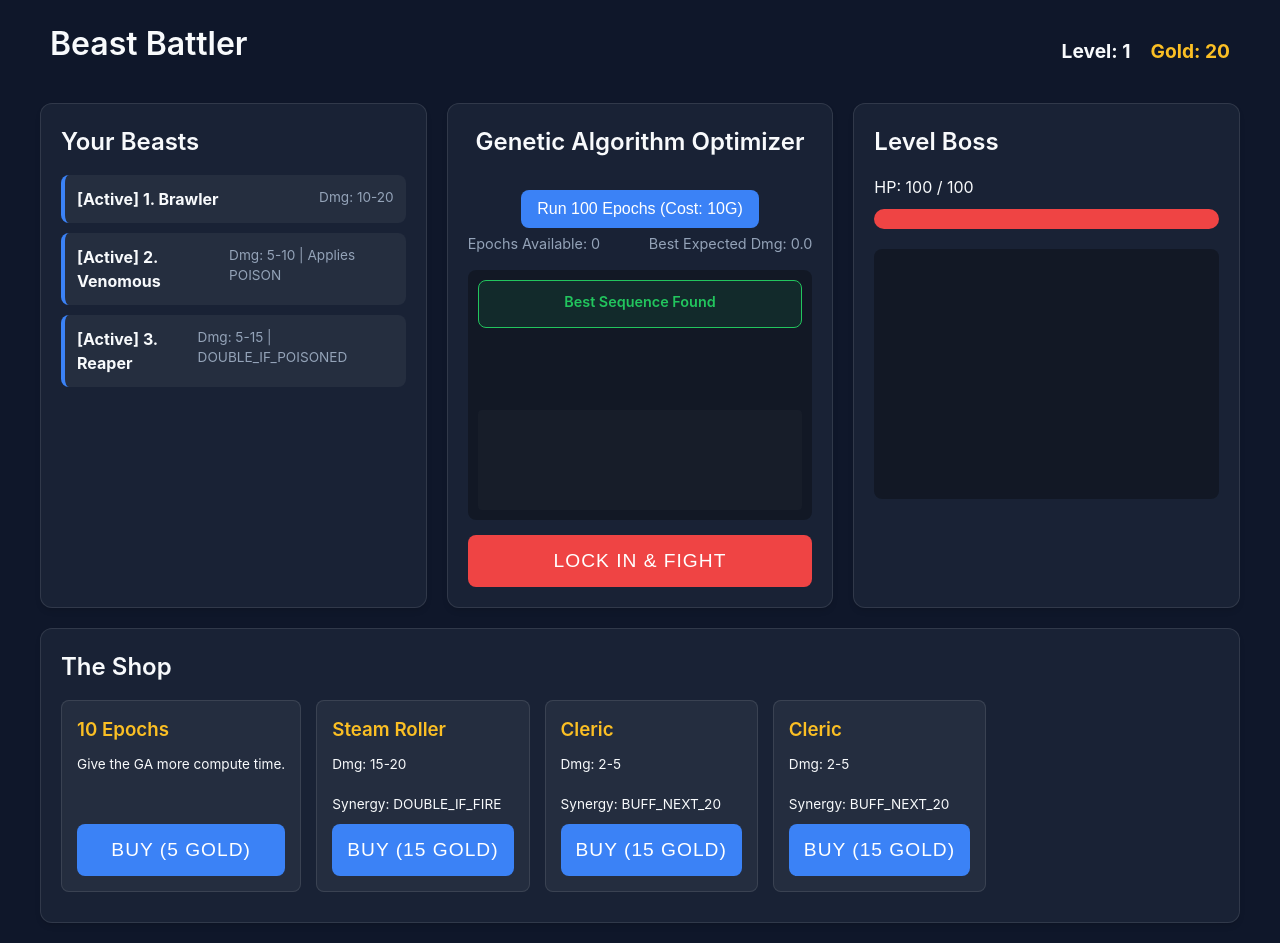
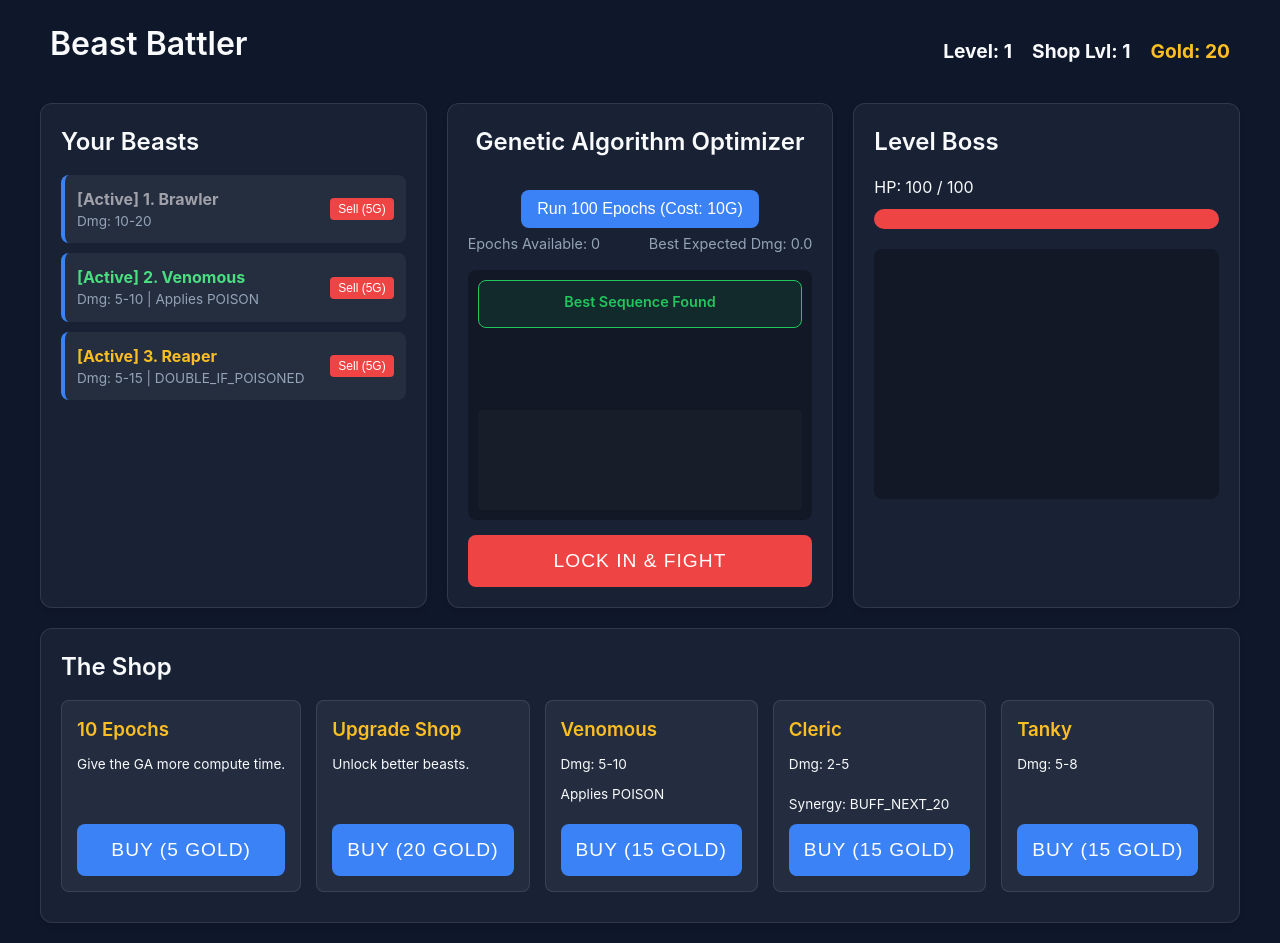
Before and after one commit to Konsttakis/ReinforcementGame, a website built with Vite: page index.html in a window 1280 px wide. Built offline with nearby package versions, Linux system fonts and the light colour scheme.

Commit message:
feat: add shop levels, rarity tiers, selling, and slower GA

```diff
--- a/index.html
+++ b/index.html
@@ -12,6 +12,7 @@
         <h1>Beast Battler</h1>
         <div class="stats">
           <div class="stat">Level: <span id="level-display">1</span></div>
+          <div class="stat">Shop Lvl: <span id="shop-level-display">1</span></div>
           <div class="stat gold">Gold: <span id="gold-display">100</span></div>
         </div>
       </header>
--- a/src/main.js
+++ b/src/main.js
@@ -1,16 +1,24 @@
 import { createBeast, calculateDamage } from './combat.js';
 import { orderCrossover, mutateSwap } from './ga.js';
 import { buyBeast, buyEpochs } from './economy.js';
+
+function makeBeast(name, min, max, stat, syn, rarity) {
+  const b = createBeast(name, min, max, stat, syn);
+  b.rarity = rarity;
+  return b;
+}
 
 // --- Game State ---
 let state = {
   level: 1,
   gold: 20, // Start with some gold to buy initial epochs
   epochs: 0,
+  shopLevel: 1,
+  upgradeCost: 20,
   beasts: [
-    createBeast('Brawler', 10, 20, null, null),
-    createBeast('Venomous', 5, 10, 'POISON', null),
-    createBeast('Reaper', 5, 15, null, 'DOUBLE_IF_POISONED')
+    makeBeast('Brawler', 10, 20, null, null, 'Common'),
+    makeBeast('Venomous', 5, 10, 'POISON', null, 'Uncommon'),
+    makeBeast('Reaper', 5, 15, null, 'DOUBLE_IF_POISONED', 'Legendary')
   ]
 };
 
@@ -25,6 +33,7 @@ const POP_SIZE = 20;
 
 // --- DOM Elements ---
 const elLevel = document.getElementById('level-display');
+const elShopLevel = document.getElementById('shop-level-display');
 const elGold = document.getElementById('gold-display');
 const elEpochs = document.getElementById('epochs-display');
 const elBestDmg = document.getElementById('best-dmg-display');
@@ -55,6 +64,7 @@ function init() {
 // --- UI Updates ---
 function updateUI() {
   elLevel.textContent = state.level;
+  elShopLevel.textContent = state.shopLevel;
   elGold.textContent = state.gold;
   elEpochs.textContent = state.epochs;
   elBestDmg.textContent = bestExpectedDmg.toFixed(1);
@@ -70,10 +80,24 @@ function renderBeasts() {
     div.className = 'beast-item';
     const status = idx < 5 ? 'Active' : 'Bench';
     div.innerHTML = `
-      <div class="beast-name">[${status}] ${idx + 1}. ${b.name}</div>
-      <div class="beast-stats">Dmg: ${b.minDamage}-${b.maxDamage} ${b.appliesStatus ? `| Applies ${b.appliesStatus}` : ''} ${b.synergy ? `| ${b.synergy}` : ''}</div>
+      <div class="beast-header">
+        <div class="beast-info">
+          <div class="beast-name rarity-${b.rarity}">[${status}] ${idx + 1}. ${b.name}</div>
+          <div class="beast-stats">Dmg: ${b.minDamage}-${b.maxDamage} ${b.appliesStatus ? `| Applies ${b.appliesStatus}` : ''} ${b.synergy ? `| ${b.synergy}` : ''}</div>
+        </div>
+        <button class="btn-sell">Sell (5G)</button>
+      </div>
     `;
     if (idx >= 5) div.style.opacity = '0.6';
+
+    div.querySelector('.btn-sell').onclick = () => {
+      if (btnFight.disabled && bossHp > 0) return; // Prevent selling during computing/fighting
+      state.beasts.splice(idx, 1);
+      state.gold += 5;
+      updateUI();
+      renderBeasts();
+    };
+
     elBeastSlots.appendChild(div);
   });
 }
@@ -88,16 +112,18 @@ function logCombat(msg, type = 'normal') {
 
 // --- Shop Logic ---
 const shopPool = [
-  () => createBeast('Tanky', 5, 8, null, null),
-  () => createBeast('Assassin', 20, 40, null, null),
-  () => createBeast('Fire Element', 10, 15, 'FIRE', null),
-  () => createBeast('Ice Element', 10, 15, 'ICE', null),
-  () => createBeast('Steam Roller', 15, 20, null, 'DOUBLE_IF_FIRE'),
-  () => createBeast('Leech', 5, 10, 'VULNERABLE', null),
-  () => createBeast('Electric Eel', 10, 15, 'SHOCK', null),
-  () => createBeast('Thunderbird', 15, 25, null, 'TRIPLE_IF_SHOCK'),
-  () => createBeast('Gargoyle', 20, 30, null, 'CONSUME_POISON'),
-  () => createBeast('Cleric', 2, 5, null, 'BUFF_NEXT_20')
+  () => makeBeast('Tanky', 5, 8, null, null, 'Common'),
+  () => makeBeast('Brawler', 10, 20, null, null, 'Common'),
+  () => makeBeast('Leech', 5, 10, 'VULNERABLE', null, 'Uncommon'),
+  () => makeBeast('Cleric', 2, 5, null, 'BUFF_NEXT_20', 'Uncommon'),
+  () => makeBeast('Venomous', 5, 10, 'POISON', null, 'Uncommon'),
+  () => makeBeast('Fire Element', 10, 15, 'FIRE', null, 'Rare'),
+  () => makeBeast('Ice Element', 10, 15, 'ICE', null, 'Rare'),
+  () => makeBeast('Electric Eel', 10, 15, 'SHOCK', null, 'Rare'),
+  () => makeBeast('Steam Roller', 15, 20, null, 'DOUBLE_IF_FIRE', 'Epic'),
+  () => makeBeast('Thunderbird', 15, 25, null, 'TRIPLE_IF_SHOCK', 'Epic'),
+  () => makeBeast('Gargoyle', 20, 30, null, 'CONSUME_POISON', 'Legendary'),
+  () => makeBeast('Reaper', 5, 15, null, 'DOUBLE_IF_POISONED', 'Legendary')
 ];
 
 function generateShop() {
@@ -112,25 +138,61 @@ function generateShop() {
     <button class="btn full-width">Buy (5 Gold)</button>
   `;
   epochCard.querySelector('button').onclick = () => {
-    state = buyEpochs(state, 5);
-    // Because the economy tool expects exactly the amount to buy but our logic means 10 epochs for 5 gold.
-    // The economy code does: gold - amount, epochs + amount. So it gives 5 epochs for 5 gold. Let's fix that.
-    // We will just do it manually here for the "10 epochs for 5 gold" deal.
-    if (state.gold >= 0) { // Actually economy.js already subtracted 5 and gave 5. We need to give +5 more to make it 10.
-      state.epochs += 5;
+    if (state.gold >= 5) {
+      state.gold -= 5;
+      state.epochs += 10;
       updateUI();
+    } else {
+      alert("Not enough gold!");
     }
   };
   elShopItems.appendChild(epochCard);
 
+  // Upgrade Shop item
+  if (state.shopLevel < 5) {
+    const upgCard = document.createElement('div');
+    upgCard.className = 'shop-card';
+    upgCard.innerHTML = `
+      <h3>Upgrade Shop</h3>
+      <p>Unlock better beasts.</p>
+      <button class="btn full-width">Buy (${state.upgradeCost} Gold)</button>
+    `;
+    upgCard.querySelector('button').onclick = () => {
+      if (state.gold >= state.upgradeCost) {
+        state.gold -= state.upgradeCost;
+        state.shopLevel++;
+        state.upgradeCost += 20;
+        updateUI();
+        generateShop();
+      } else {
+        alert("Not enough gold!");
+      }
+    };
+    elShopItems.appendChild(upgCard);
+  }
+
+  const levelLimits = {
+    1: ['Common', 'Uncommon'],
+    2: ['Common', 'Uncommon', 'Rare'],
+    3: ['Common', 'Uncommon', 'Rare', 'Epic'],
+    4: ['Common', 'Uncommon', 'Rare', 'Epic', 'Legendary'],
+    5: ['Common', 'Uncommon', 'Rare', 'Epic', 'Legendary']
+  };
+  const allowed = levelLimits[Math.min(state.shopLevel, 5)];
+
   // Random Beasts
   for (let i=0; i<3; i++) {
-    const randBeast = shopPool[Math.floor(Math.random() * shopPool.length)]();
+    let randBeast;
+    while(true) {
+      randBeast = shopPool[Math.floor(Math.random() * shopPool.length)]();
+      if (allowed.includes(randBeast.rarity)) break;
+    }
+
     randBeast.cost = 15;
     const card = document.createElement('div');
     card.className = 'shop-card';
     card.innerHTML = `
-      <h3>${randBeast.name}</h3>
+      <h3 class="rarity-${randBeast.rarity}">${randBeast.name}</h3>
       <p>Dmg: ${randBeast.minDamage}-${randBeast.maxDamage}</p>
       <p>${randBeast.appliesStatus ? `Applies ${randBeast.appliesStatus}` : ''}</p>
       <p>${randBeast.synergy ? `Synergy: ${randBeast.synergy}` : ''}</p>
@@ -268,7 +330,7 @@ function runEpochs() {
     currentGeneration++;
     updateUI();
 
-    setTimeout(tick, 200); // Slower animation (200ms per epoch)
+    setTimeout(tick, 1000); // Slower animation (1 epoch per second)
   }
 
   tick();
--- a/style.css
+++ b/style.css
@@ -239,6 +239,37 @@ h1, h2, h3 {
   to { opacity: 0.8; transform: translateY(0); }
 }
 
+/* Rarity Colors */
+.rarity-Common { color: #a1a1aa; }
+.rarity-Uncommon { color: #4ade80; }
+.rarity-Rare { color: #60a5fa; }
+.rarity-Epic { color: #c084fc; }
+.rarity-Legendary { color: #fbbf24; }
+
+/* Sell Button */
+.btn-sell {
+  background: var(--danger);
+  color: white;
+  border: none;
+  padding: 4px 8px;
+  border-radius: 4px;
+  font-size: 0.75rem;
+  cursor: pointer;
+  margin-left: 10px;
+}
+.btn-sell:hover {
+  background: var(--danger-hover);
+}
+.beast-header {
+  display: flex;
+  justify-content: space-between;
+  align-items: center;
+  width: 100%;
+}
+.beast-info {
+  flex-grow: 1;
+}
+
 canvas {
   width: 100%;
   height: 100px;
```
